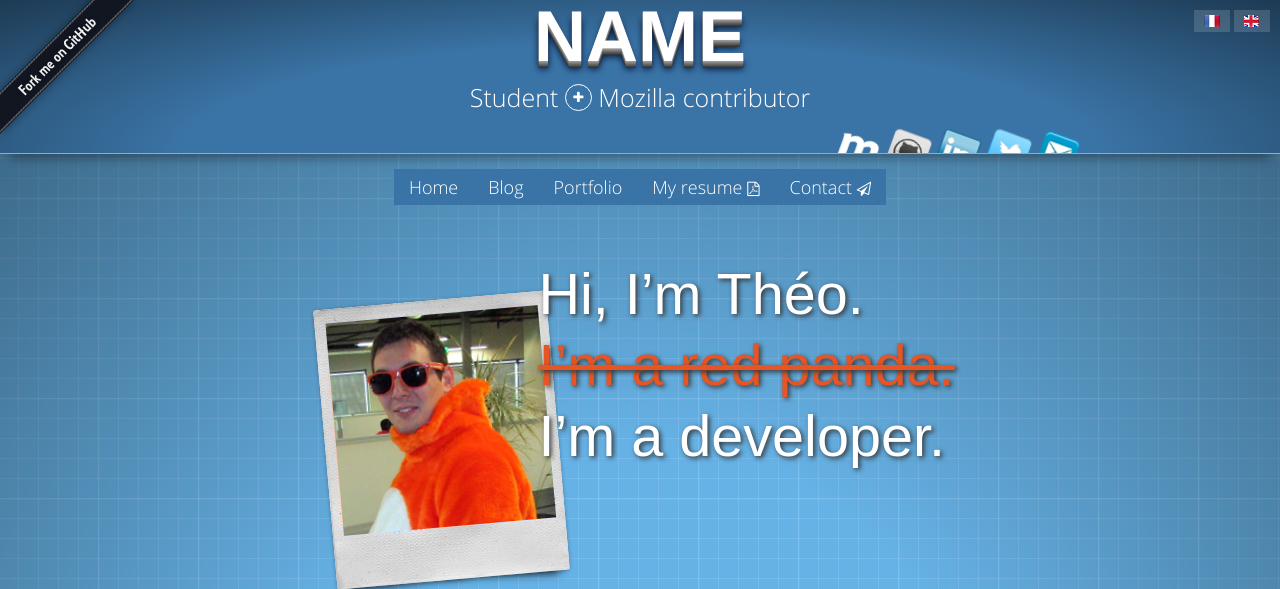
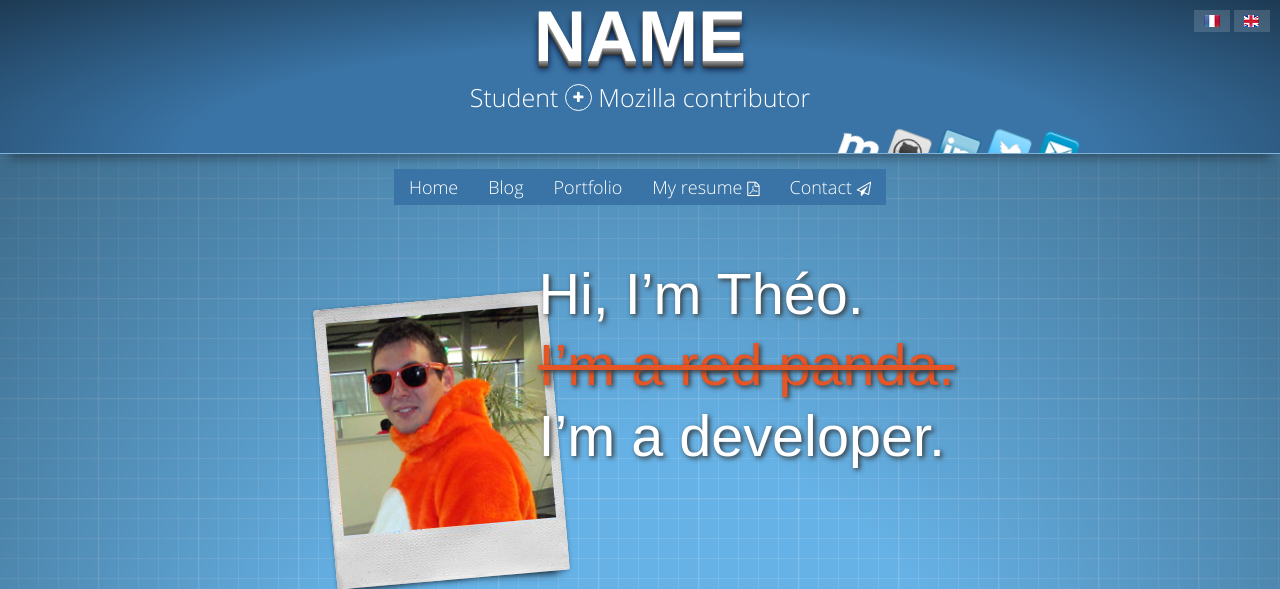
Before and after one commit to TheoChevalier/theochevalier.fr, a PHP site: page / in a window 1280 px wide. Shown: the top 589 px of the page. Run offline with PHP 8.4, Linux system fonts and the light colour scheme; data that the repository does not hold is empty; a stand-in replaces the project's code that opens the database connection; some libraries are stand-ins or nearby versions; some web fonts are replaced.

Commit message:
remove 'Fork me' img

```diff
--- a/css/style.css
+++ b/css/style.css
@@ -253,12 +253,6 @@ td { vertical-align: top; }
 }
 #ie_banner a {
   color: #0a518f;
-}
-#github {
-  position: absolute;
-  top: 0;
-  left: 0;
-  border: 0;
 }
 #choix_langue {
   position: absolute;
@@ -1617,7 +1611,6 @@ body{
   background-image: url(../img/bg.jpg);
   background-attachment: scroll;
 }
-#github{width: 10%;height:10%;min-width: 90px;min-height:90px;}
 #menu ul{
   animation-name: none;
   -o-animation-name: none;
@@ -1708,7 +1701,6 @@ footer{max-width:728px;min-width:300px;}
 body{font-size: .8em;}
 /* header */
 
-#github {display: none;}
 .home_image, .home_image img{
   width:130px;
   height: 156px;
--- a/pages/body.php
+++ b/pages/body.php
@@ -2,7 +2,6 @@
   <div id="container">
     <header>
       <div class="header_degrade">
-        <img id="github" src="img/forkme_left_darkblue_121621.png" alt="Fork me on GitHub" usemap="#map" width="149" height="149"/>
         <map name="map">
           <area shape="poly" coords="134,0,0,134,0,0" href="https://github.com/TheoChevalier/theochevalier.fr" target="_blank" alt="Fork me on GitHub" />
         </map>
```
Also changed, not shown: img/forkme_left_darkblue_121621.png (deleted).
